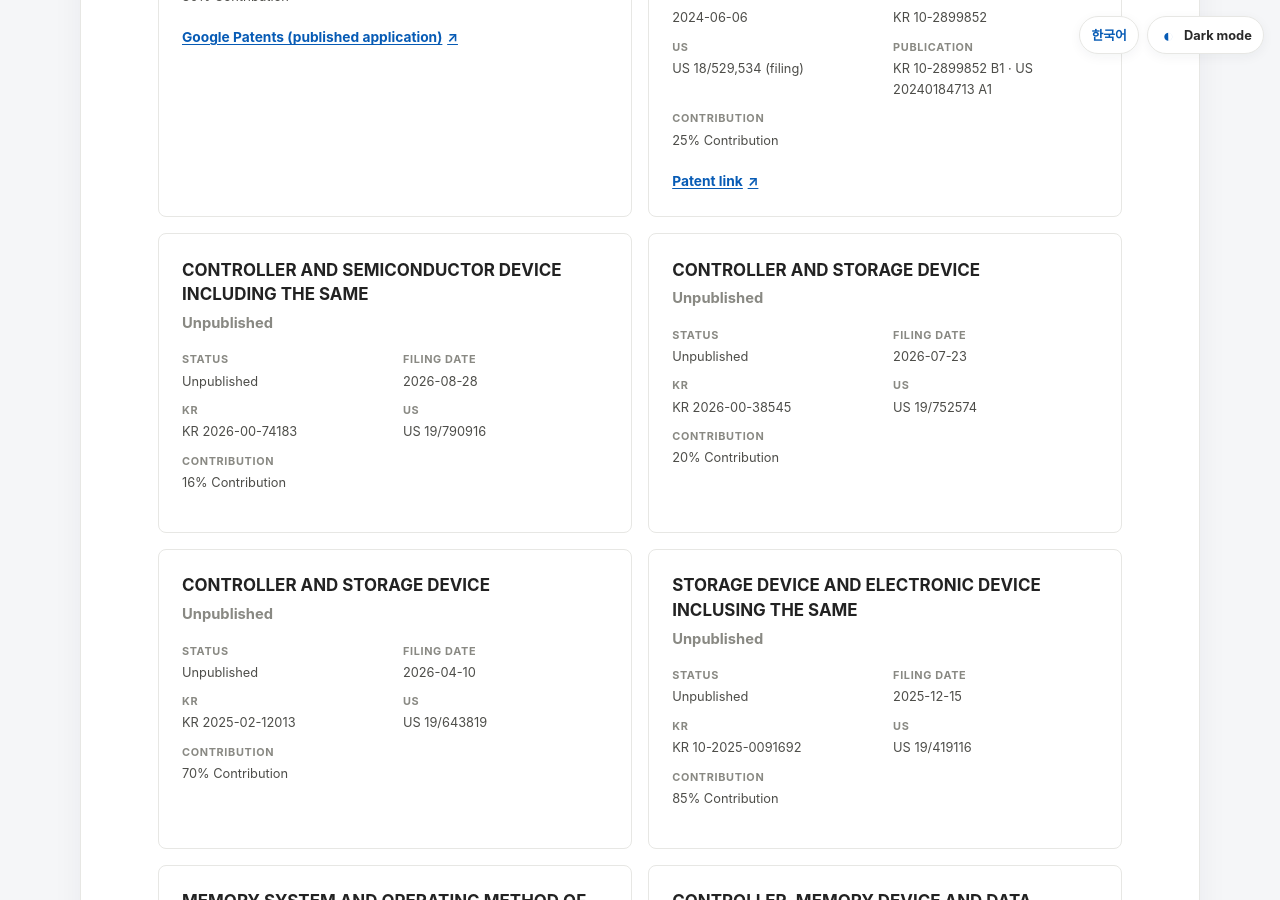
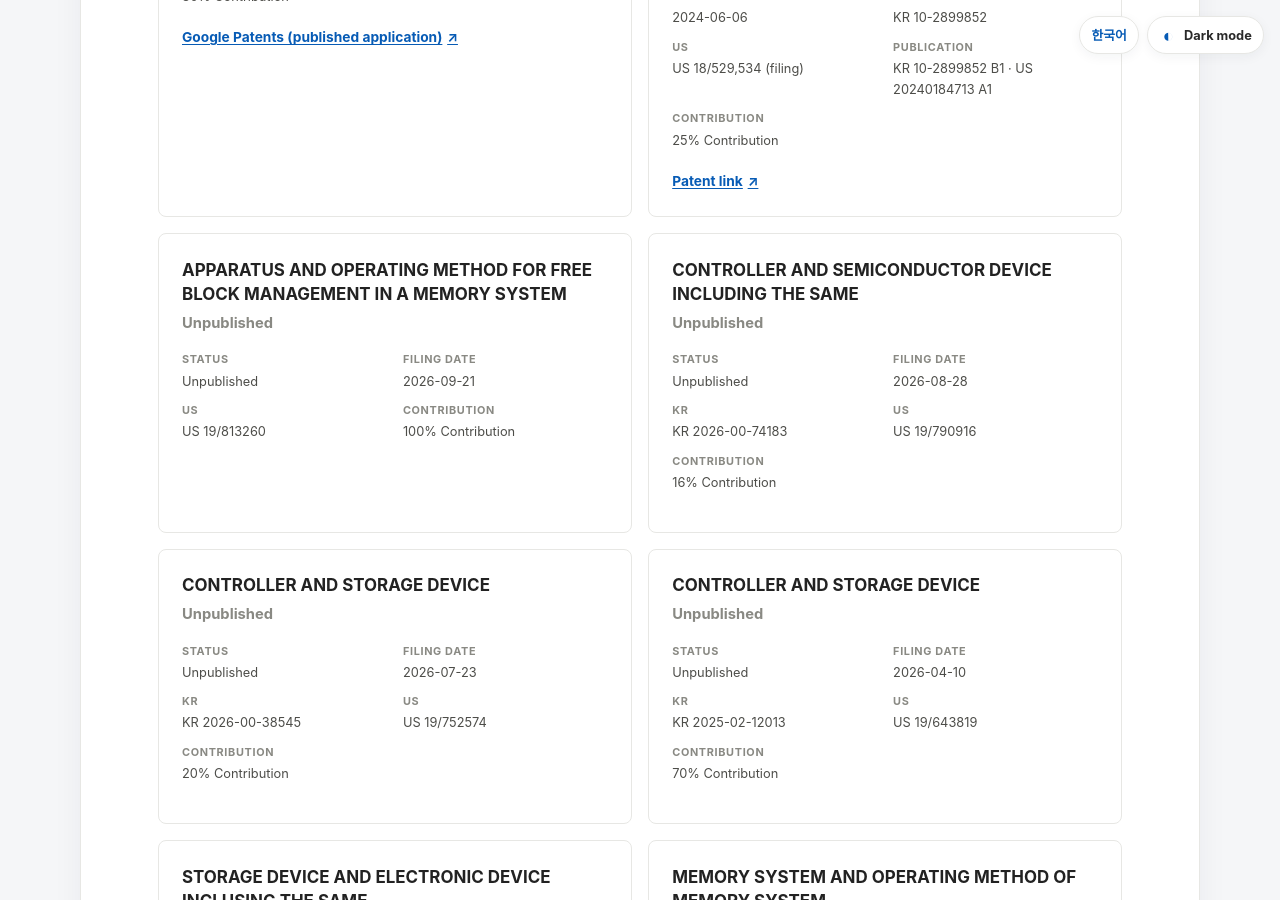
Before and after one commit to dounghun22/dounghun22.github.io, a Jekyll site: the page built from index.md, in a window 1280 px wide and 900 px high, scrolled down 4402 px. Built offline with Jekyll 4.4.1, drawn with Linux system fonts in a browser that asks for light colours.

Commit message:
feat: 여유 블록 관리 특허 출원 추가

```diff
--- a/_data/cv-ko.yml
+++ b/_data/cv-ko.yml
@@ -251,6 +251,13 @@ patents:
     publication_number: KR 10-2899852 B1 · US 20240184713 A1
     abstract: 이기종 시스템의 페이지 접근 요청에 대해 디바이스 메모리의 물리 주소를 결정하고, 해당 주소가 시스템 메모리에 할당된 경우 디바이스 메모리에 저장된 inverted page table로 마이그레이션 목적지의 frame identification을 생성해 시스템 메모리로 페이지를 마이그레이션합니다.
     url: https://patents.google.com/patent/KR102899852B1/en
+  - title: 메모리 시스템의 여유 블록 관리를 위한 장치 및 동작 방법
+    status: 미공개
+    is_public: false
+    is_registered: false
+    filing_date: "2026-09-21"
+    us_number: US 19/813260
+    contribution: 기여도 100%
 
 papers:
   - title: "임의의 일반화된 girth를 갖는 새로운 NB-LDPC 코드 구성 방법"
--- a/_data/cv.yml
+++ b/_data/cv.yml
@@ -251,6 +251,13 @@ patents:
     publication_number: KR 10-2899852 B1 · US 20240184713 A1
     abstract: In response to a page-access request in a heterogeneous system, determines a physical address in device memory and, when it indicates system memory, uses an inverted page table in device memory to generate a migration-destination frame identification and perform page migration to system memory.
     url: https://patents.google.com/patent/KR102899852B1/en
+  - title: APPARATUS AND OPERATING METHOD FOR FREE BLOCK MANAGEMENT IN A MEMORY SYSTEM
+    status: Unpublished
+    is_public: false
+    is_registered: false
+    filing_date: "2026-09-21"
+    us_number: US 19/813260
+    contribution: 100% Contribution
 
 papers:
   - title: "A New NB-LDPC Code Construction Method With Arbitrary Generalized Girth"
--- a/_includes/cv-content.html
+++ b/_includes/cv-content.html
@@ -129,7 +129,7 @@
             <div><dt>{{ t.status }}</dt><dd>{{ patent.status }}</dd></div>
             <div><dt>{% if patent.registration_date %}{{ patent.registration_date_label | default: t.registration_date }}{% else %}{{ t.filing_date }}{% endif %}</dt><dd>{{ patent.registration_date | default: patent.filing_date }}</dd></div>
             {% if patent.publication_date %}<div><dt>{{ t.publication_date }}</dt><dd>{{ patent.publication_date }}</dd></div>{% endif %}
-            <div><dt>KR</dt><dd>{{ patent.kr_number }}</dd></div>
+            {% if patent.kr_number and patent.kr_number != empty %}<div><dt>KR</dt><dd>{{ patent.kr_number }}</dd></div>{% endif %}
             <div><dt>US</dt><dd>{{ patent.us_number }}</dd></div>
             {% if patent.publication_number %}<div><dt>{{ t.publication }}</dt><dd>{{ patent.publication_number }}</dd></div>{% endif %}
             <div><dt>{{ t.contribution }}</dt><dd>{{ patent.contribution }}</dd></div>
```
Also changed, not shown: doc/site-guide.md (+1 -1 lines).
